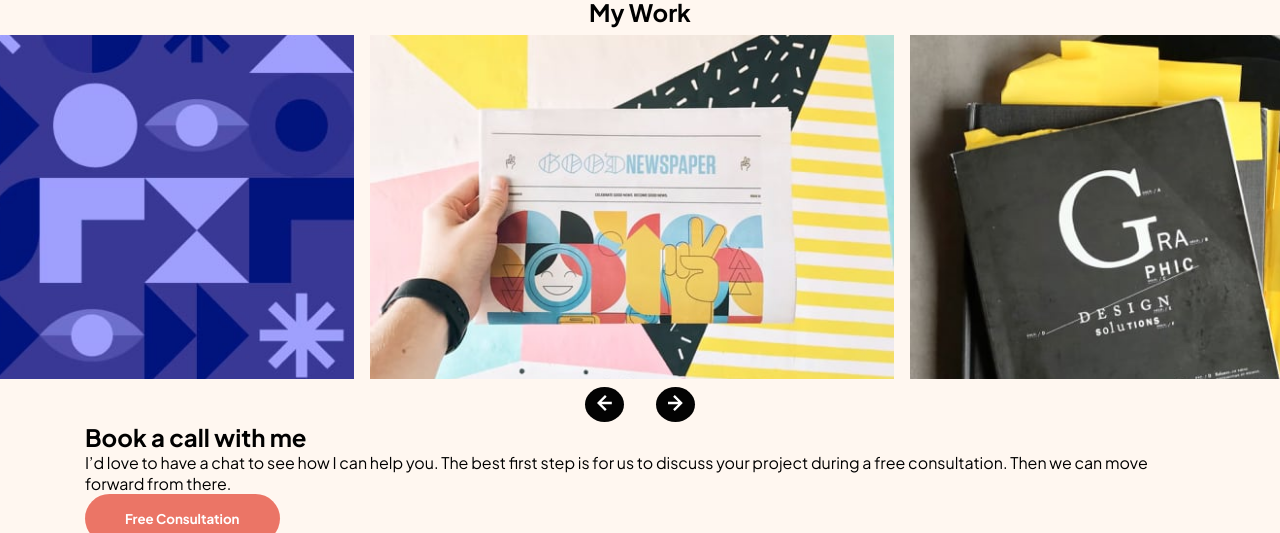
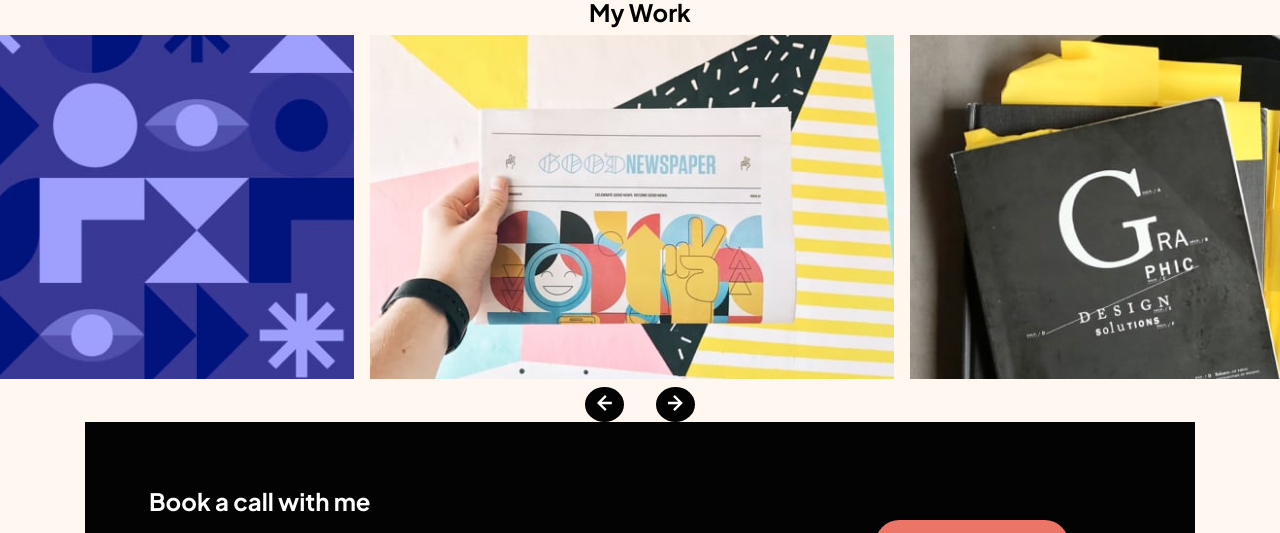
Before and after one commit to aulakhsahib/single-page-design-portfolio, a plain HTML site: page index.html in a window 1280 px wide. Shown: the part 952-1485 px from the top of the page. Drawn offline with Linux system fonts and the light colour scheme.

Commit message:
added stylings for booking section

```diff
--- a/styles/styles.css
+++ b/styles/styles.css
@@ -237,7 +237,30 @@ body {
     padding: 0.5rem 0.75rem;
 }
 
+.booking-section {
+    background-color: var(--black);
+    color: white;
+    padding: 4rem;
+    display: grid;
+    row-gap: 1.5rem;
+    grid-template-areas:
+    "heading button"
+    "content button";
+}
 
+.bs__heading {
+    grid-area: heading;
+
+}
+.bs__content {
+    grid-area: content;
+    max-width: 540px;
+}
+.fc-button{
+    grid-area: button;
+    align-self: center;
+    justify-self: center;
+}
 
 
 
@@ -308,6 +331,14 @@ body {
         justify-self: center;
     }
 
+    .booking-section {
+        grid-template-areas:
+        "heading"
+        "content"
+        "button";
+        text-align: center;
+    }
+
 }
 
 @media only screen and (max-width: 550px) {
```
